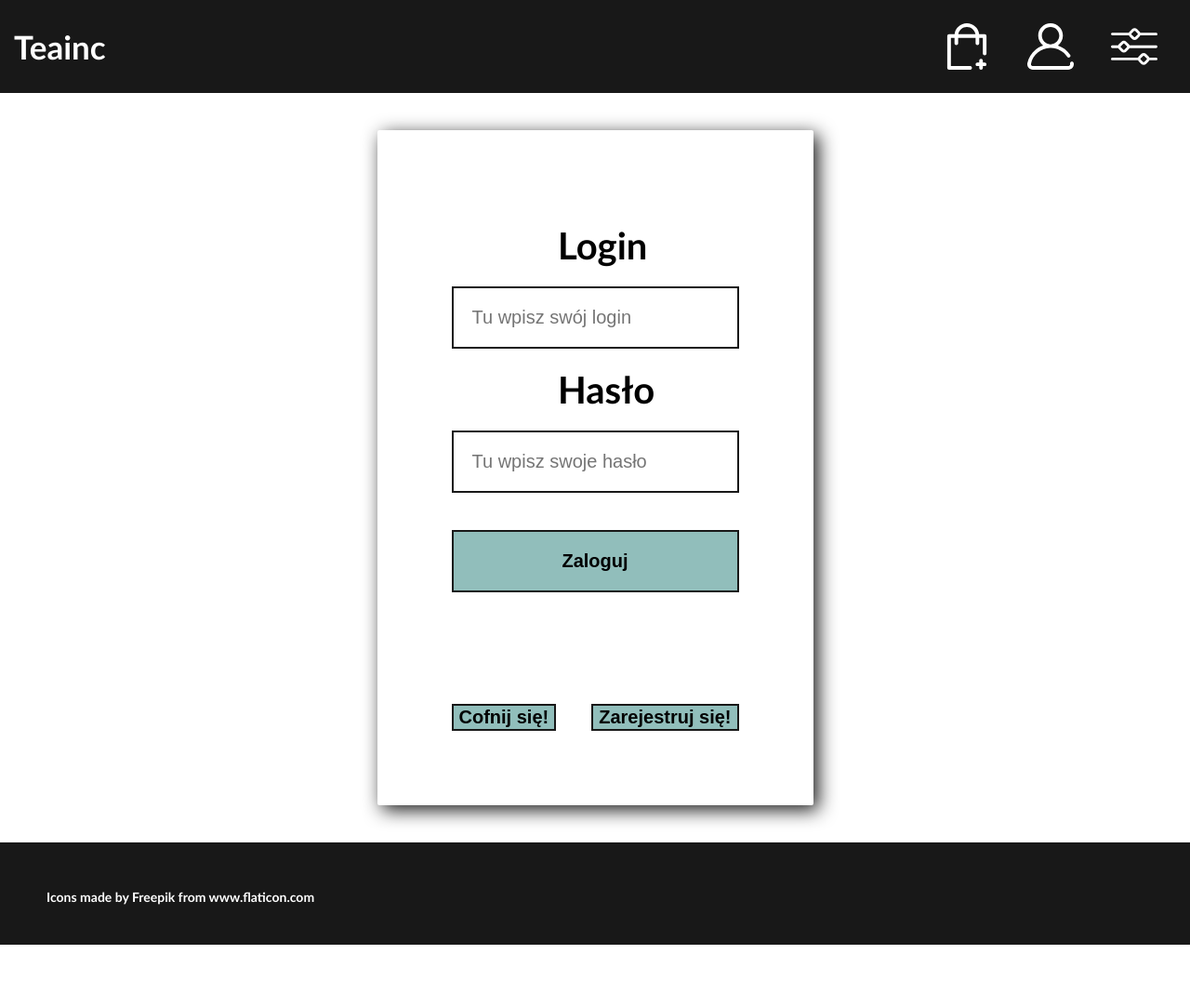
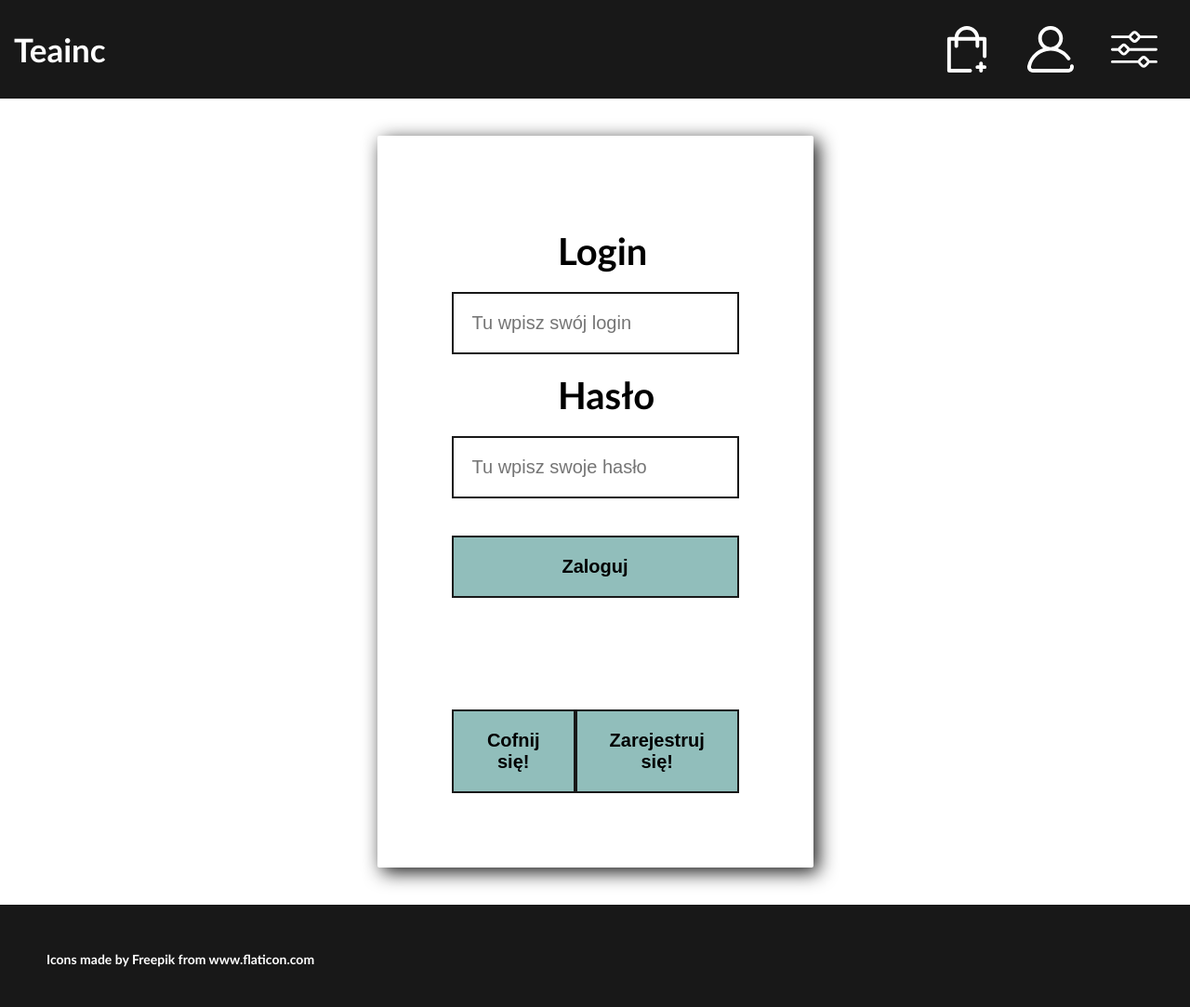
Before and after one commit to Barszczu57/Teainc, a PHP site: page /logowanie.php in a window 1280 px wide. Shown: the whole page at 93% size. Before the commit the page ends 1016 px from the top, so only its background shows below. Run offline with PHP 8.4, Linux system fonts and the light colour scheme.

Commit message:
Przebudowa stylistyki strony / podstrona logowania / rejestracja w aktualizacji

```diff
--- a/logowanie.php
+++ b/logowanie.php
@@ -33,7 +33,7 @@
                     <label class="panel_login-lab" for="password_log">Hasło</label>
                     <input class="panel_login-inp" type="password" name="password_log" id="password_log" placeholder="Tu wpisz swoje hasło">
 
-                    <button class="panel_login_sbt" type="submit" name="submit_log"  id="submit_log">Zaloguj</button>
+                    <button class="panel_login-sbt" type="submit" name="submit_log"  id="submit_log">Zaloguj</button>
                 </div>
                 <script>
                     const formLog= {
@@ -74,8 +74,8 @@
                     }
                 </script>
                 <div style="display: flex; justify-content: space-between;">
-                    <button class="panel_login_sbt" value="Cofnij się!" onclick="history.back()">Cofnij się!</button>
-                    <button class="panel_login_sbt" value="Zarejestruj się!">Zarejestruj się!</button>
+                    <button class="panel_login-switch" value="Cofnij się!" onclick="history.back()">Cofnij się!</button>
+                    <button class="panel_login-switch" value="Zarejestruj się!">Zarejestruj się!</button>
                 </div>
             </div>
             <div class="emptybox2">
--- a/main.css
+++ b/main.css
@@ -161,7 +161,7 @@ footer{
     border: 2px solid #181818;
 
 }
-.panel_login_sbt{
+.panel_login-sbt{
     margin-top: 2em;
     border: 2px solid #181818;
     background-color: #91bebb;
@@ -169,3 +169,11 @@ footer{
     font-weight: bold;
     /* znaleźć inną czcionkę */
 }
+.panel_login-switch{
+    margin-top: 2em;
+    border: 2px solid #181818;
+    background-color: #91bebb;
+    font-size: 1em;
+    font-weight: bold;
+    padding: 20px;
+}
```
